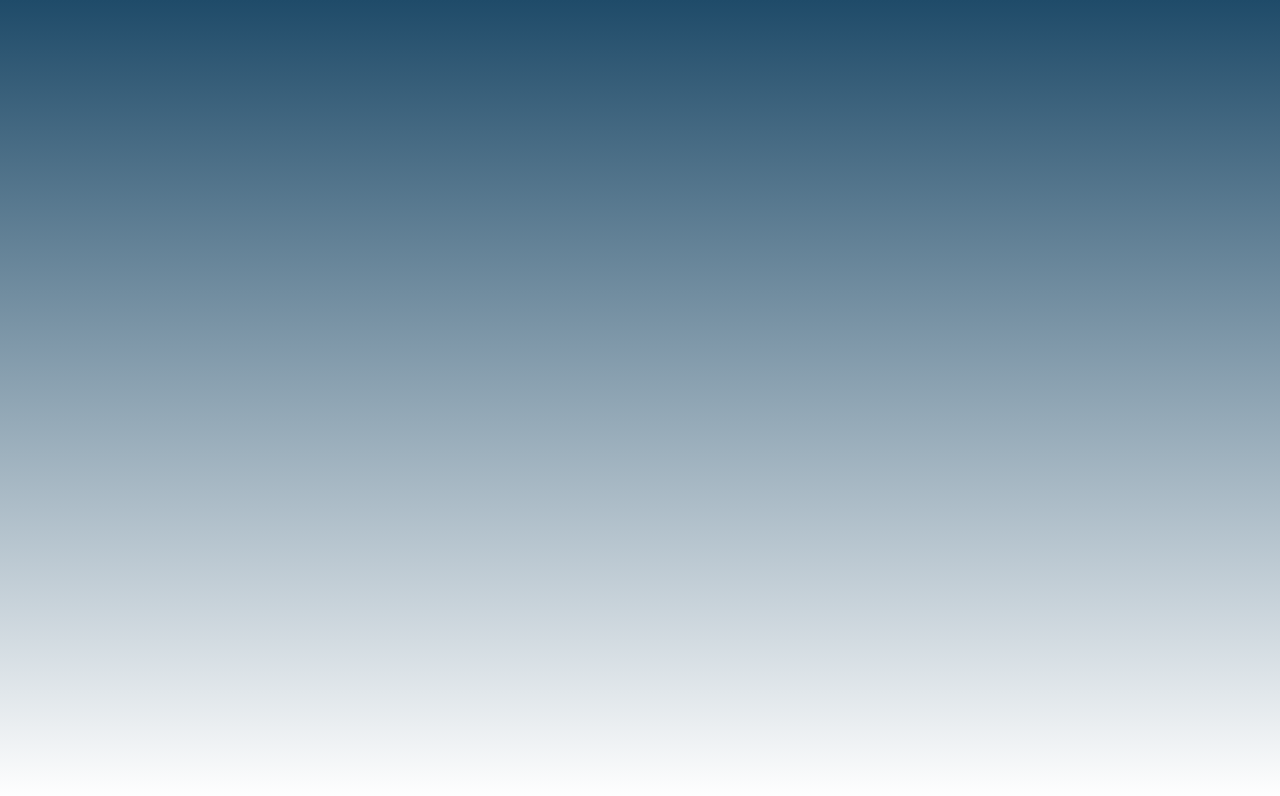
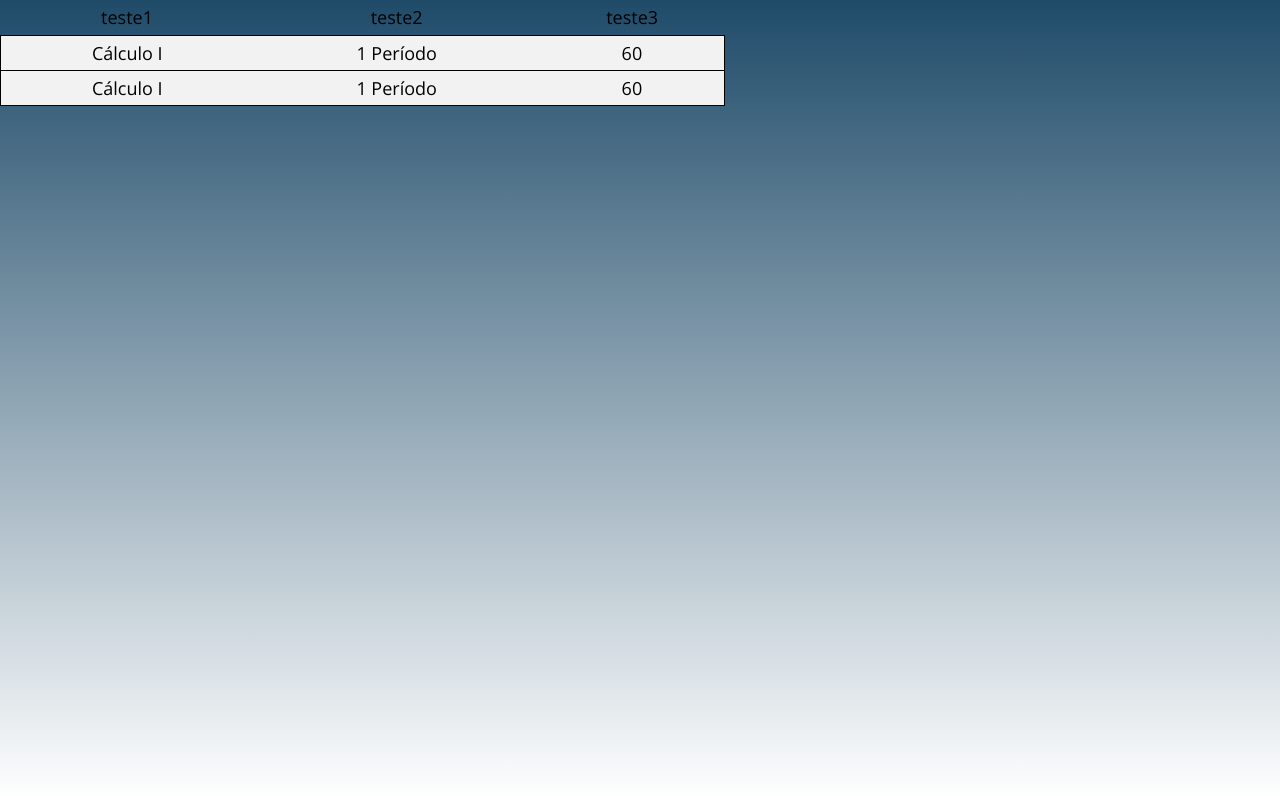
Before and after one commit to gustavo-ferreira03/projeto-iduff-front, a React (Create React App) app: page /test in a window 1280 px wide. Before the commit this address had no page. Shown: the top 796 px of the page. Built offline with nearby package versions, Linux system fonts and the light colour scheme; a web font is replaced by a local one.

Commit message:
Adicionados componentes Table e TableRow

```diff
--- /dev/null
+++ b/src/components/Table/Table.jsx
@@ -0,0 +1,17 @@
+import React from 'react'
+import styles from './Table.module.css'
+
+export default function Table({ columns, data, children }) {
+  return (
+    <table className={styles.table}>
+        <thead>
+            <tr>
+                {columns.map(column => <th>{column}</th>)}
+            </tr>
+        </thead>
+        <tbody>
+            {children}
+        </tbody>
+    </table>
+  )
+}
--- /dev/null
+++ b/src/components/Table/Table.module.css
@@ -0,0 +1,20 @@
+.table {
+    width: 725px;
+}
+
+.table tr {
+    font-size: 18px;
+    font-weight: 400;
+    font-family: 'Open Sans', sans-serif;
+    height: 35px;
+}
+
+.table th {
+    text-align: center;
+    vertical-align: middle;
+}
+
+.table td {
+    text-align: center;
+    vertical-align: middle;
+}
--- /dev/null
+++ b/src/components/Table/TableRow/ResumeTableRow.jsx
@@ -0,0 +1,12 @@
+import React from 'react'
+import './TableRow.css'
+
+export default function TableRow({ data }) {
+  return (
+    <tr className="table_row">
+        <td>{data.course}</td>
+        <td>{data.semester}</td>
+        <td>{data.cht}</td>
+    </tr>
+  )
+}
--- /dev/null
+++ b/src/components/Table/TableRow/TableRow.css
@@ -0,0 +1,5 @@
+.table_row {
+    background-color: var(--gray);
+    border: 0.5px solid var(--black);
+    border-collapse: collapse;
+}
--- a/src/pages/Test.jsx
+++ b/src/pages/Test.jsx
@@ -1,10 +1,29 @@
 import React from 'react'
+import TableRow from '../components/Table/TableRow/ResumeTableRow'
+import Table from '../components/Table/Table'
 
+const columns = [
+  "teste1",
+  "teste2",
+  "teste3"
+]
+
+const courses = [{
+  course: "Cálculo I",
+  semester: "1 Período",
+  cht: "60"
+}, {
+  course: "Cálculo I",
+  semester: "1 Período",
+  cht: "60"
+}]
 
 export default function Test() {
   return (
     <>
-
+      <Table columns={columns}>
+        {courses.map(course => <TableRow data={course}></TableRow>)}
+      </Table>
     </>
   )
 }
--- a/src/routes/routes.js
+++ b/src/routes/routes.js
@@ -2,11 +2,13 @@ import React from 'react'
 import { BrowserRouter, Routes, Route} from 'react-router-dom'
 import {ViewResume} from '../components/ViewResume'
 import App from '../App.jsx'
+import Test from '../pages/Test'
 
 export default function GetRoutes() {
   return (
     <BrowserRouter>
         <Routes>
+            <Route path="/test" element={<Test />} />
             <Route path="/" element={<App />}>
               <Route path='/ViewResume' element={<ViewResume />}></Route>
             </Route>
```
